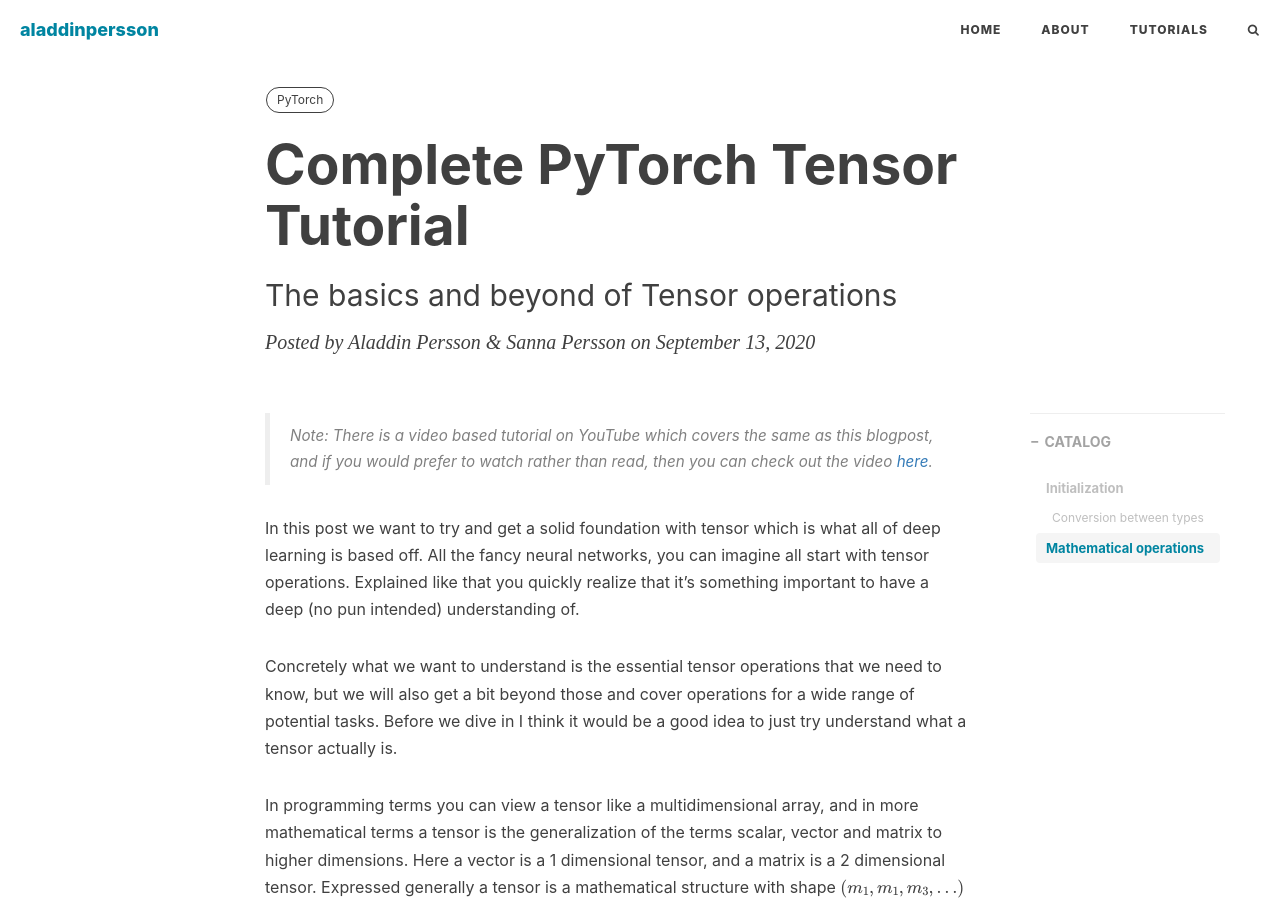
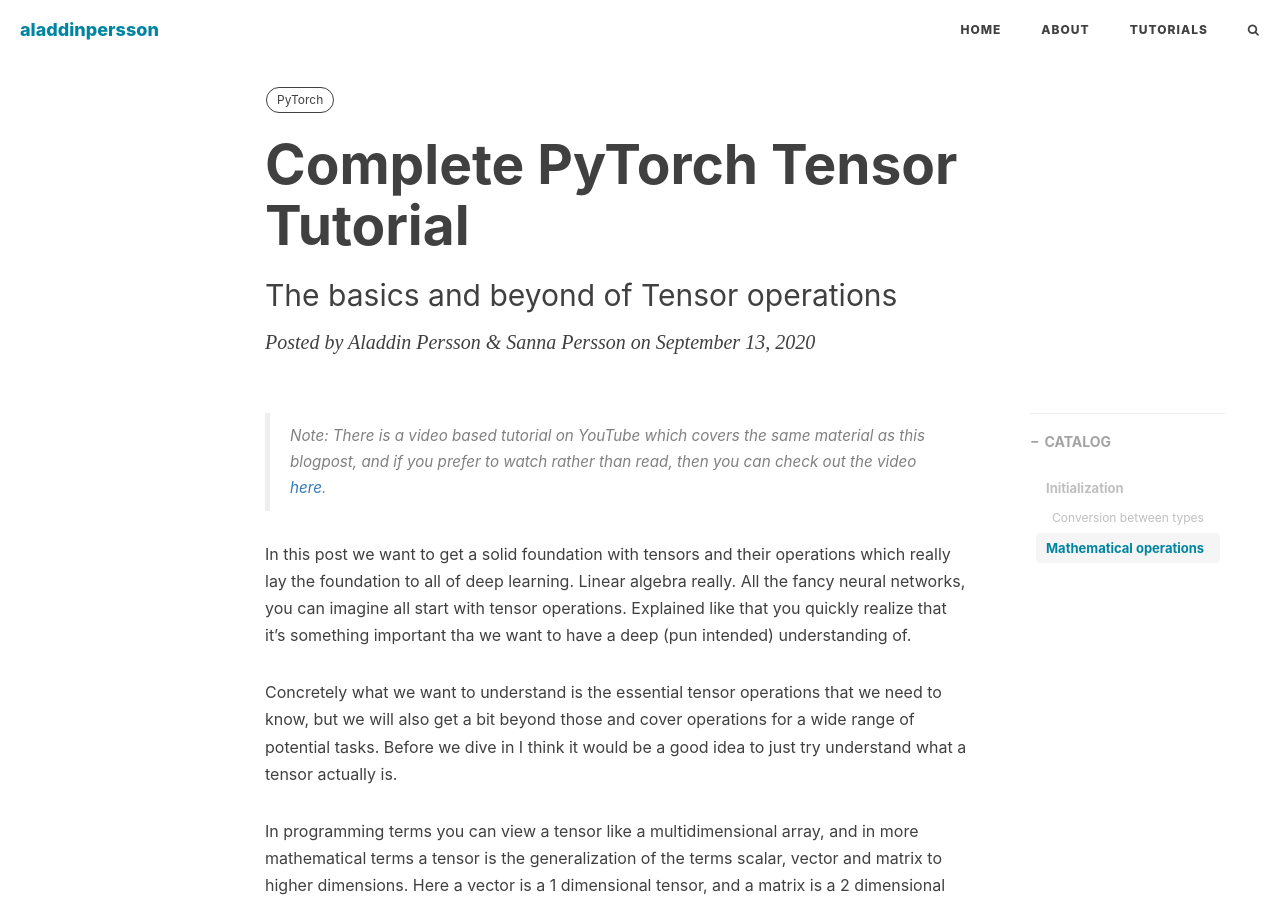
Before and after one commit to aladdinpersson/aladdinpersson.github.io, a Jekyll site: the page built from _posts/2020-09-13-pytorch-tensor-tutorial.md, in a window 1280 px wide and 900 px high. Built offline with Jekyll 4.4.1, drawn with Linux system fonts in a browser that asks for light colours; nearby versions of some CDN libraries; formulas are drawn with MathJax 3; comment, search, counter and statistics services are not loaded.

Commit message:
Added new info about page

```diff
--- a/_posts/2020-09-13-pytorch-tensor-tutorial.md
+++ b/_posts/2020-09-13-pytorch-tensor-tutorial.md
@@ -12,16 +12,15 @@
 ---
 <script data-ad-client="ca-pub-7720049635521188" async src="https://pagead2.googlesyndication.com/pagead/js/adsbygoogle.js"></script>
 
-> Note: There is a video based tutorial on YouTube which covers the same
-as this blogpost, and if you would prefer to watch rather than read, then you can check out
-the video [here](https://youtu.be/x9JiIFvlUwk).
+> Note: There is a video based tutorial on YouTube which covers the same material as this blogpost,
+> and if you prefer to watch rather than read, then you can check out the video [here](https://youtu.be/x9JiIFvlUwk).
 
 
-In this post we want to try and get a solid foundation with tensor which
-is what all of deep learning is based off. All the fancy neural networks,
-you can imagine all start with tensor operations. Explained like that you
-quickly realize that it's something important to have a deep (no pun intended)
-understanding of.
+In this post we want to get a solid foundation with tensors and their operations which
+really lay the foundation to all of deep learning. Linear algebra really.
+All the fancy neural networks, you can imagine all start with tensor operations.
+Explained like that you quickly realize that it's something important tha we want to have a deep
+(pun intended) understanding of.
 
 Concretely what we want to understand is the essential tensor
 operations that we need to know, but we will also get a bit beyond those
```
